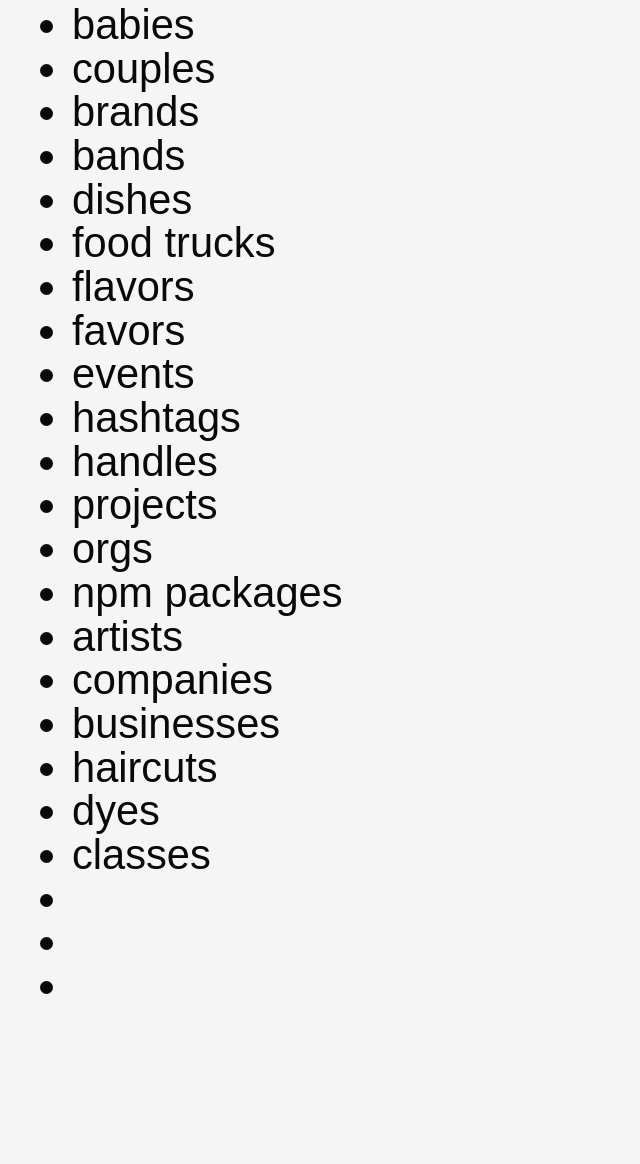
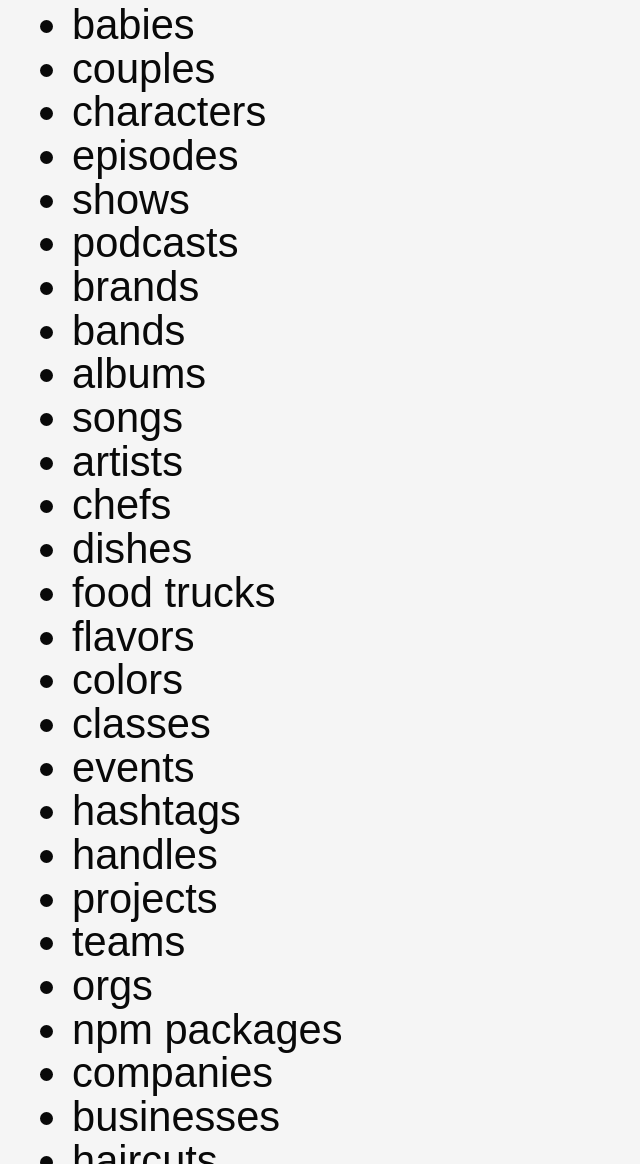
Before and after one commit to s9a/got_name, a plain HTML site: page index.html in a window 1280 px wide. Shown: the part 451-1615 px from the top of the page, without its empty margins (0-640 px from the left). Drawn offline with Linux system fonts and the light colour scheme.

Commit message:
More to name (#2)

```diff
--- a/index.html
+++ b/index.html
@@ -27,24 +27,32 @@
   <ul>
     <li>babies
     <li>couples
+    <li>characters
+    <li>episodes
+    <li>shows
+    <li>podcasts
     <li>brands
     <li>bands
+    <li>albums
+    <li>songs
+    <li>artists
+    <li>chefs
     <li>dishes
     <li>food trucks
     <li>flavors
-    <li>favors
+    <li>colors
+    <li>classes
     <li>events
     <li>hashtags
     <li>handles
     <li>projects
+    <li>teams
     <li>orgs
     <li>npm packages
-    <li>artists
     <li>companies
     <li>businesses
     <li>haircuts
     <li>dyes
-    <li>classes
     <li>
     <li>
     <li>
```
